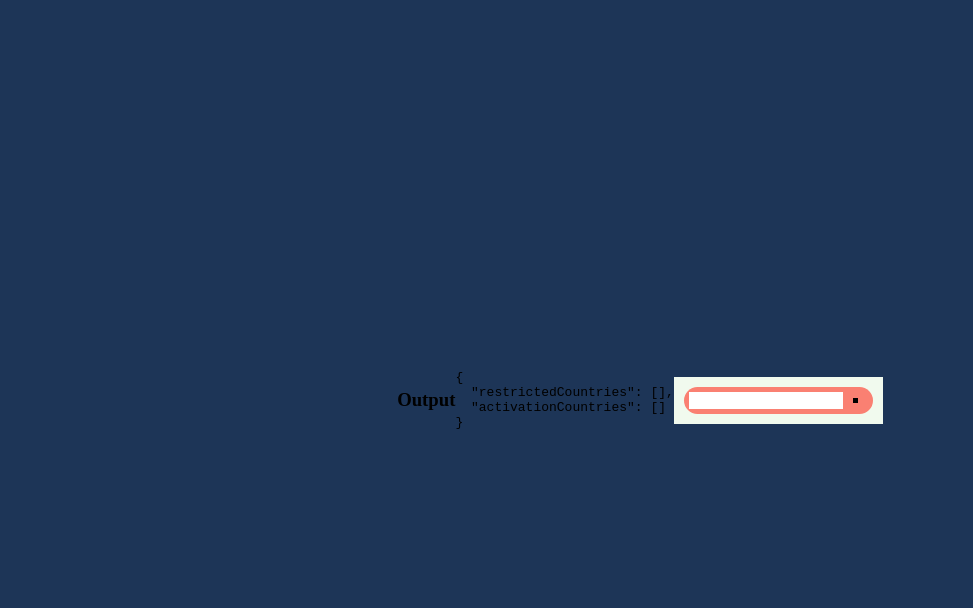
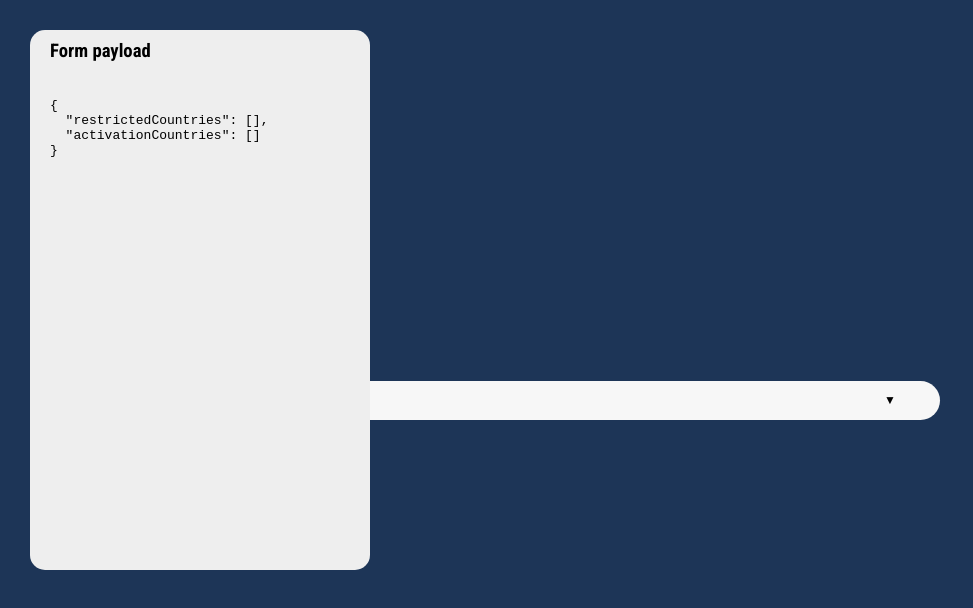
Before and after one commit to krzysztofpodmokly/advanced-input-with-pills, a React (Vite) app: page / in a window 1280 px wide. Shown: the top 608 px of the page, without its empty margins (0-973 px from the left). Built offline with nearby package versions, Linux system fonts and the light colour scheme.

Commit message:
Styling and implementation adjustments

```diff
--- /dev/null
+++ b/src/components/checkbox/Checkbox.tsx
@@ -0,0 +1,24 @@
+import cn from "classnames";
+
+import styles from "./checkbox.module.scss";
+
+const Checkbox = (props: any) => {
+  return (
+    <label className={styles.container}>
+      {props.value}
+      <input
+        type="checkbox"
+        onChange={props.onChange}
+        checked={props.checked}
+      />
+      <span
+        className={cn(styles.checkmark, {
+          [styles.negative]: !props.isPositive,
+          [styles.positive]: props.isPositive,
+        })}
+      />
+    </label>
+  );
+};
+
+export default Checkbox;
--- a/src/components/checkbox/negative/negative.module.scss
+++ /dev/null
@@ -1,78 +0,0 @@
-.checkboxWrapper {
-  --size: 20px;
-  --border-size: 2px;
-
-  position: relative;
-  &:hover {
-    cursor: pointer;
-  }
-}
-
-.checkboxWrapper *,
-.checkboxWrapper *::after,
-.checkboxWrapper *::before {
-  box-sizing: border-box;
-}
-
-.checkboxWrapper input[type="checkbox"] {
-  display: inline-block;
-  vertical-align: middle;
-  opacity: 0;
-}
-
-.checkboxWrapper input[type="checkbox"],
-.checkboxWrapper label::before {
-  width: var(--size);
-  height: var(--size);
-  position: absolute;
-  left: 0;
-  // top: 50%;
-  // transform: translateY(-50%);
-}
-
-.checkboxWrapper label {
-  display: inline-block;
-  position: relative;
-  padding: 0 0 0 calc(var(--size) + 7px);
-}
-
-.checkboxWrapper label::before {
-  content: "";
-  border: var(--border-size) solid #e14a44;
-  opacity: 0.7;
-  transition: opacity 0.3s;
-  background-color: #e14a44;
-}
-
-.checkboxWrapper input[type="checkbox"]:checked + label::before {
-  opacity: 1;
-}
-
-// .checkboxWrapper input[type="checkbox"]:not(:checked) + label::before {
-//   opacity: 0;
-// }
-
-.checkboxWrapper svg {
-  position: absolute;
-  top: calc(20% + var(--border-size));
-  left: var(--border-size);
-  width: calc(var(--size) - (var(--border-size) * 2));
-  height: calc(var(--size) - (var(--border-size) * 2));
-  margin-top: calc(var(--size) / -2);
-  pointer-events: none;
-}
-
-.checkboxWrapper svg path {
-  stroke-width: 0;
-  fill: none;
-  transition: stroke-dashoffset 0.2s ease-in 0s;
-}
-
-.checkboxWrapper svg path + path {
-  transition: stroke-dashoffset 0.2s ease-out 0.2s;
-}
-
-.checkboxWrapper input[type="checkbox"]:checked ~ svg path {
-  stroke-dashoffset: 0;
-  stroke-width: calc(var(--size) / 2);
-}
--- a/src/components/checkbox/positive/positive.module.scss
+++ /dev/null
@@ -1,96 +0,0 @@
-.checkboxWrapper input[type="checkbox"] {
-  --active: #275efe;
-  --active-inner: #fff;
-  --focus: 2px rgba(39, 94, 254, 0.3);
-  --border: #bbc1e1;
-  --border-hover: #275efe;
-  --background: #fff;
-  --disabled: #f6f8ff;
-  --disabled-inner: #e1e6f9;
-  -webkit-appearance: none;
-  -moz-appearance: none;
-  height: 21px;
-  outline: none;
-  display: inline-block;
-  vertical-align: top;
-  position: relative;
-  margin: 0;
-  cursor: pointer;
-  border: 1px solid var(--bc, var(--border));
-  background: var(--b, var(--background));
-  transition: background 0.3s, border-color 0.3s, box-shadow 0.2s;
-}
-.checkboxWrapper input[type="checkbox"]:after {
-  content: "";
-  display: block;
-  left: 0;
-  top: 0;
-  position: absolute;
-  transition: transform var(--d-t, 0.3s) var(--d-t-e, ease),
-    opacity var(--d-o, 0.2s);
-}
-.checkboxWrapper input[type="checkbox"]:checked {
-  --b: var(--active);
-  --bc: var(--active);
-  --d-o: 0.3s;
-  --d-t: 0.6s;
-  --d-t-e: cubic-bezier(0.2, 0.85, 0.32, 1.2);
-}
-.checkboxWrapper input[type="checkbox"]:disabled {
-  --b: var(--disabled);
-  cursor: not-allowed;
-  opacity: 0.9;
-}
-.checkboxWrapper input[type="checkbox"]:disabled:checked {
-  --b: var(--disabled-inner);
-  --bc: var(--border);
-}
-.checkboxWrapper input[type="checkbox"]:disabled + label {
-  cursor: not-allowed;
-}
-.checkboxWrapper input[type="checkbox"]:hover:not(:checked):not(:disabled) {
-  --bc: var(--border-hover);
-}
-.checkboxWrapper input[type="checkbox"]:focus {
-  box-shadow: 0 0 0 var(--focus);
-}
-.checkboxWrapper input[type="checkbox"] {
-  width: 21px;
-}
-.checkboxWrapper input[type="checkbox"]:after {
-  opacity: var(--o, 0);
-}
-.checkboxWrapper input[type="checkbox"]:checked {
-  --o: 1;
-}
-.checkboxWrapper input[type="checkbox"] + label {
-  display: inline-block;
-  vertical-align: middle;
-  cursor: pointer;
-  margin-left: 4px;
-}
-
-.checkboxWrapper input[type="checkbox"] {
-  border-radius: 7px;
-}
-.checkboxWrapper input[type="checkbox"]:after {
-  width: 5px;
-  height: 9px;
-  border: 2px solid var(--active-inner);
-  border-top: 0;
-  border-left: 0;
-  left: 7px;
-  top: 4px;
-  transform: rotate(var(--r, 20deg));
-}
-.checkboxWrapper input[type="checkbox"]:checked {
-  --r: 43deg;
-}
-
-.checkboxWrapper * {
-  box-sizing: inherit;
-}
-.checkboxWrapper *:before,
-.checkboxWrapper *:after {
-  box-sizing: inherit;
-}
--- a/src/components/input/AdvancedInput.tsx
+++ b/src/components/input/AdvancedInput.tsx
@@ -6,9 +6,7 @@ import styles from "./input.module.scss";
 import { continentsWithCountries } from "../../continents";
 import { IContinent, ICountry, IFormPayload } from "./interface";
 import Switch from "../switch/Switch";
-// import Checkbox from "../checkbox/positive/CheckboxPositive";
-import CheckboxNegative from "../checkbox/negative/CheckboxNegative";
-import CheckboxPositive from "../checkbox/positive/CheckboxPositive";
+import Checkbox from "../checkbox/Checkbox";
 import Output from "../output/Output";
 
 const AdvancedInput = () => {
@@ -386,11 +384,12 @@ const AdvancedInput = () => {
   };
 
   return (
-    <>
+    <div className={styles.wrapper}>
       <Output data={formPayload} />
       <form className={styles.form} onSubmit={handleSubmit}>
         <div className={styles.contentWrapper}>
           <div className={styles.userInteraction}>
+            <div className={styles.pillsWithInput}>
               {countryPills.map((pill: string) => {
                 return (
                   <div
@@ -400,33 +399,34 @@ const AdvancedInput = () => {
                       [styles.restricted]: !isCountriesToggled,
                     })}
                   >
-                  <div>{pill}</div>
+                    <div className={styles.countryName}>{pill}</div>
                     <div
                       onClick={() => handleRemovePill(pill)}
                       className={styles.removePill}
                     >
-                    x
+                      ✖
                     </div>
                   </div>
                 );
               })}
               <div className={styles.inputWrapper}>
                 <input
-                className={styles.input}
+                  className={cn(styles.input, {
+                    [styles.noPills]: !countryPills.length,
+                  })}
                   type="text"
                   onChange={handleInputChange}
                   value={userInput}
                   onFocus={handleInputFocus}
                   // onKeyDown={handleSubmit}
                 />
-              <div
-                className={styles.dropdownArrow}
-                onClick={handleDropdownOpen}
-              >
-                <div className={styles.arrowIndicator} />
               </div>
             </div>
+            <div className={styles.dropdownArrow} onClick={handleDropdownOpen}>
+              <p className={styles.arrowIndicator}>&#x25BC;</p>
             </div>
+          </div>
+          {isOpen && <hr style={{ width: "95%" }} color="#d9d9d9" />}
         </div>
 
         <button type="submit" className={styles.submitButton}>
@@ -439,21 +439,17 @@ const AdvancedInput = () => {
                 checked={isCountriesToggled}
                 onChange={handleCountriesToggle}
               />
-              {isCountriesToggled ? (
-                <CheckboxPositive
+              <Checkbox
                 label="activation-countries-toggle"
                 checked={true}
                 onChange={handleCountriesToggle}
-                  value={"Activation countries"}
+                value={
+                  isCountriesToggled
+                    ? "Select Activation Countries"
+                    : "Select Excluded Countries"
+                }
+                isPositive={isCountriesToggled}
               />
-              ) : (
-                <CheckboxNegative
-                  label="restricted-countries-toggle"
-                  checked={true}
-                  onChange={handleCountriesToggle}
-                  value={"Restricted countries"}
-                />
-              )}
             </div>
 
             <div className={styles.textWrapper}>
@@ -502,8 +498,8 @@ const AdvancedInput = () => {
             </div>
             <div>
               {filteredCountries.map((country: ICountry) => {
-                return isCountriesToggled ? (
-                  <CheckboxPositive
+                return (
+                  <Checkbox
                     key={country.code}
                     label={country.code}
                     checked={
@@ -514,19 +510,7 @@ const AdvancedInput = () => {
                       handleCountryCheckbox(event, country)
                     }
                     value={country.name}
-                  />
-                ) : (
-                  <CheckboxNegative
-                    key={country.code}
-                    label={country.code}
-                    checked={
-                      checkedCountries.includes(country.name) &&
-                      countryPills.includes(country.name)
-                    }
-                    onChange={(event: React.ChangeEvent<HTMLInputElement>) =>
-                      handleCountryCheckbox(event, country)
-                    }
-                    value={country.name}
+                    isPositive={isCountriesToggled}
                   />
                 );
               })}
@@ -534,7 +518,7 @@ const AdvancedInput = () => {
           </div>
         )}
       </form>
-    </>
+    </div>
   );
 };
 
--- a/src/components/input/input.module.scss
+++ b/src/components/input/input.module.scss
@@ -1,15 +1,31 @@
+.wrapper {
+  display: flex;
+  justify-items: center;
+  align-items: center;
+
   .form {
-  background: var(--color-secondary);
+    background: #f7f7f7;
+    width: 600px;
+    border-radius: 30px;
 
     .contentWrapper {
-    padding: 10px;
       .userInteraction {
         display: flex;
-      justify-content: center;
         align-items: center;
-      background: salmon;
+        justify-content: space-between;
+        .pillsWithInput {
+          display: flex;
+          align-items: center;
           padding: 5px;
-      border-radius: 15px;
+          margin-top: 8px;
+          flex-wrap: wrap;
+
+          .countryName {
+            overflow: hidden;
+            text-overflow: ellipsis;
+            white-space: nowrap;
+          }
+        }
 
         .inputWrapper {
           display: flex;
@@ -18,35 +34,44 @@
           .input {
             width: 150px;
             border: none;
+            background: #f7f7f7;
+            font-size: 16px;
+
+            &.noPills {
+              margin-left: 20px;
+            }
 
             &:focus {
               outline: none;
             }
           }
+        }
 
         .dropdownArrow {
-          width: 25px;
+          width: 100px;
           height: 15px;
           display: flex;
           justify-content: center;
           align-items: center;
 
+          :hover {
+            cursor: pointer;
+          }
+
           .arrowIndicator {
-            width: 5px;
-            height: 5px;
-            background: #000;
-          }
+            font-size: 12px;
           }
         }
 
         .pill {
           border-radius: 5px;
-
-        width: 100%;
-        padding: 5px;
+          width: 80px;
+          padding: 3px;
           display: flex;
           justify-content: space-between;
-        margin: 0 5px;
+          align-items: center;
+          font-size: 14px;
+          margin: 5px;
           color: var(--color-secondary);
 
           &.activation {
@@ -58,7 +83,6 @@
           }
 
           .removePill {
-          // color: var(--pill-remove);
             margin-left: 10px;
 
             &:hover {
@@ -99,24 +123,32 @@
           }
         }
         .deselectAll {
-        color: lightcoral;
+          color: var(--pill-restricted-bg);
         }
         .selectAll {
-        color: lightgreen;
+          color: var(--pill-activation-bg);
         }
       }
 
       .continents {
         display: flex;
+        align-items: center;
         justify-content: space-between;
+        background: #fff;
+        border-radius: 30px;
         .continent {
-        width: 100%;
           .continentTabs {
             .continentTab {
-            border-radius: 5px;
+              border: none;
+              background-color: inherit;
+
+              padding: 10px 20px;
 
               &.active {
-              background: lightgreen;
+                background: var(--pill-activation-bg);
+                color: #fff;
+
+                border-radius: 30px;
               }
 
               &:hover {
@@ -128,3 +160,4 @@
       }
     }
   }
+}
--- a/src/components/output/Output.tsx
+++ b/src/components/output/Output.tsx
@@ -1,9 +1,11 @@
+import styles from "./output.module.scss";
+
 const Output = ({ data }: any) => {
   return (
-    <>
-      <h3>Output</h3>
+    <div className={styles.wrapper}>
+      <h3>Form payload</h3>
       <code style={{ whiteSpace: "pre" }}>{JSON.stringify(data, null, 2)}</code>
-    </>
+    </div>
   );
 };
 
--- /dev/null
+++ b/src/components/output/output.module.scss
@@ -0,0 +1,26 @@
+.wrapper {
+  position: absolute;
+  top: 30px;
+  left: 30px;
+  background: #eee;
+  padding: 20px;
+  border-radius: 15px;
+  height: 500px;
+  overflow-y: scroll;
+  width: 300px;
+
+  h3 {
+    position: fixed;
+    width: inherit;
+    background-color: #eee;
+    z-index: 1;
+    padding: 10px 0;
+    top: 11px;
+  }
+
+  code {
+    margin-top: 3rem;
+    position: relative;
+    display: block;
+  }
+}
--- a/src/index.css
+++ b/src/index.css
@@ -1,12 +1,16 @@
+@import url("https://fonts.googleapis.com/css2?family=Roboto+Condensed:ital,wght@0,100..900;1,100..900&display=swap");
+
 body {
   margin: 0;
   padding: 0;
+
+  font-family: "Roboto Condensed", sans-serif;
 }
 
 :root {
   --main-bg: #1d3557;
-  --pill-activation-bg: lightgreen;
-  --pill-restricted-bg: darkred;
+  --pill-activation-bg: #46cb70;
+  --pill-restricted-bg: #d94726;
   --pill-remove: #a8dadc;
   --color-secondary: #f1faee;
   --color-tertiary: #e63946;
@@ -20,3 +24,8 @@ main {
   height: 100vh;
   background: var(--main-bg);
 }
+
+button,
+input {
+  font-family: "Roboto Condensed";
+}
```
Also changed, not shown: src/components/checkbox/checkbox.module.scss (added, +79 -0 lines), src/components/checkbox/negative/CheckboxNegative.tsx (deleted, +0 -31 lines), src/components/checkbox/positive/CheckboxPositive.tsx (deleted, +0 -19 lines), src/components/switch/switch.module.scss (+10 -10 lines). Lines whose indentation alone changed are shown as unchanged.
